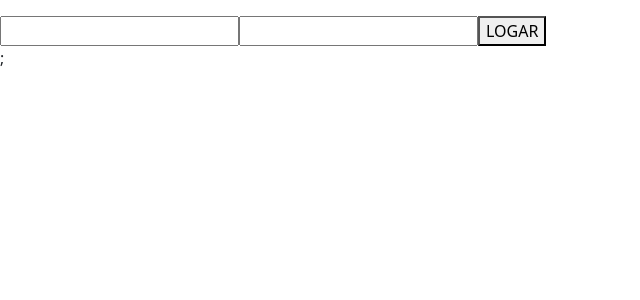
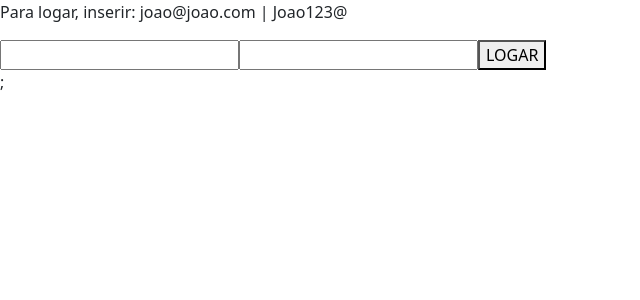
Before and after one commit to johnhypnosisbr/nomealeatorio1, a React (Create React App) app: page / in a window 1280 px wide. Shown: the top 300 px of the page, without its empty margins (0-640 px from the left). Built offline with nearby package versions, Linux system fonts and the light colour scheme.

Commit message:
consertei a tela de login

```diff
--- a/src/Componentes/CardProduto.jsx
+++ b/src/Componentes/CardProduto.jsx
@@ -15,10 +15,9 @@ export function CardProduto({ nome, preco, descricao, image }) {
                         </Card.Title>
                         <Card.Text>
                             R$: {preco}
-                            <br/>
+                            <br />
                             {descricao}
                         </Card.Text>
-                        <Button variant="primary">Detalhes</Button>
                     </Card.Body>
                 </Card>
             </div>
--- a/src/Componentes/Navbar.jsx
+++ b/src/Componentes/Navbar.jsx
@@ -27,7 +27,7 @@ function CompNavbar() {
           <Nav.Link href="/home">Home</Nav.Link>
           <Nav.Link href="/produto">Produtos</Nav.Link>
           <p>
-            {name} | {email}
+            Sua conta: {name} | {email}
           </p>
         </Nav>
       </Container>
--- a/src/Componentes/pages/Login.jsx
+++ b/src/Componentes/pages/Login.jsx
@@ -1,6 +1,6 @@
-import React, { useState } from 'react'
+import React, { useState } from 'react';
 import { useNavigate } from 'react-router-dom';
-import { ToastContainer, toast } from 'react-toastify';
+import { toast } from 'react-toastify';
 import 'react-toastify/dist/ReactToastify.css';
 
 function Login() {
@@ -44,7 +44,7 @@ function Login() {
 
             navigate('/home')
 
-        } catch(error) {
+        } catch (error) {
             console.log(error.response)
             mensagemDeErro("DADOS INCORRETOS")
             return null
@@ -97,8 +97,7 @@ function Login() {
 
     return (
         <div>
-            <p>
-                {password} {email}
+            <p>Para logar, inserir:                 joao@joao.com | Joao123@
             </p>
             <form onSubmit={enviarEmailSenhaNumPostParaApiParaFazerLoginNoSite}>
                 <input type="text" name="email" onChange={manipularEmail} />
--- a/src/Componentes/pages/Produto.jsx
+++ b/src/Componentes/pages/Produto.jsx
@@ -11,7 +11,7 @@ function Produto() {
       <CompNavbar />
       <CardListar />
       <Button variant="success">
-        <Link style={{ color: 'inherit', textDecoration: 'inherit' }} to="/">
+        <Link style={{ color: 'inherit', textDecoration: 'inherit' }} to="/home">
           RETORNAR
         </Link>
       </Button>
```
